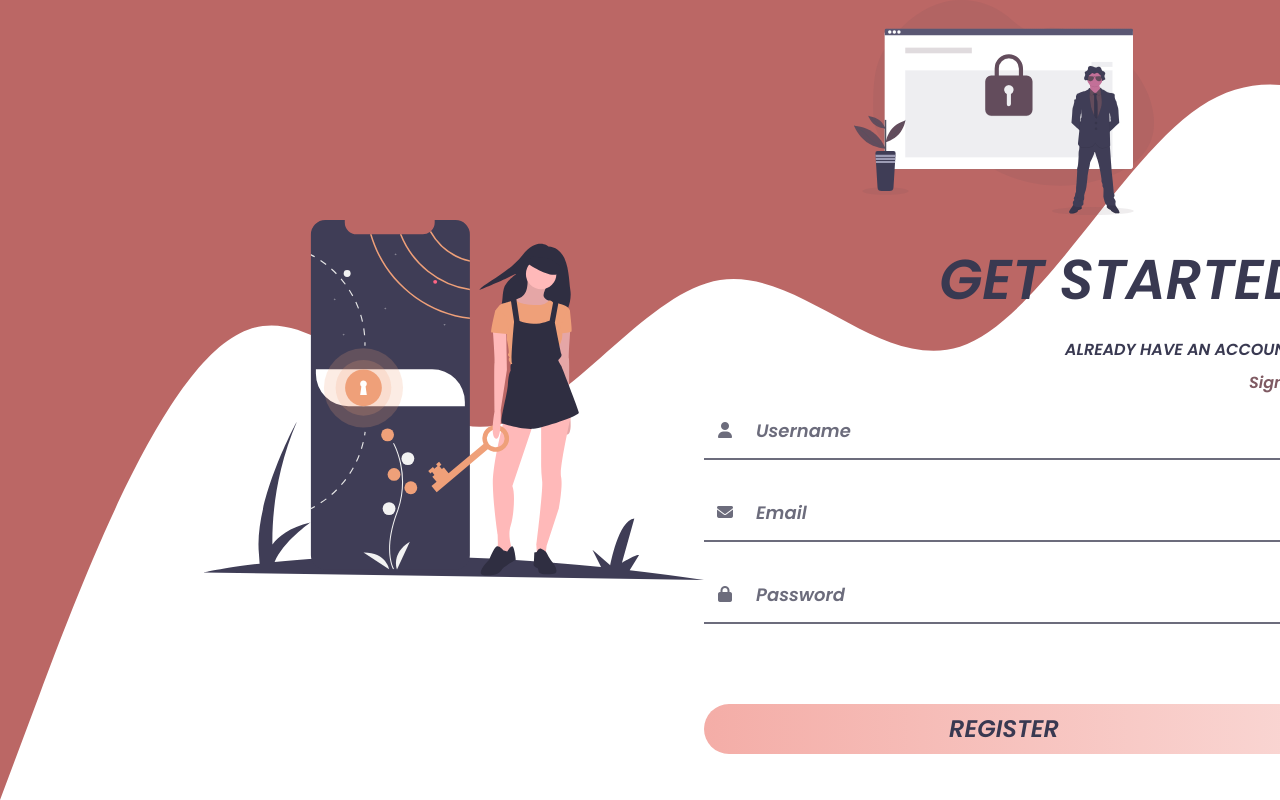
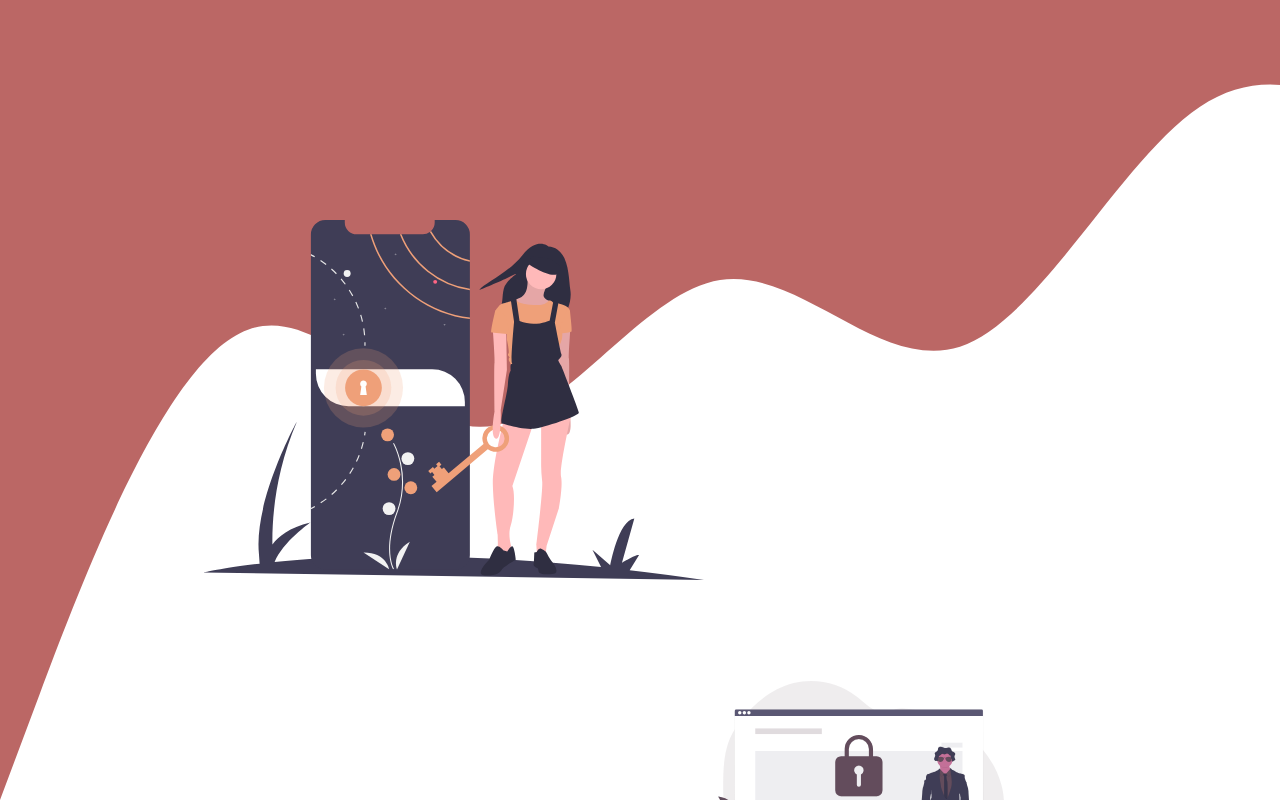
Before and after one commit to putraawali/coba-coba, a React (Create React App) app: page / in a window 1280 px wide. Shown: the top 800 px of the page. Built offline with nearby package versions, Linux system fonts and the light colour scheme.

Commit message:
forms is being separated to ease out the debugging process

```diff
--- a/src/index.css
+++ b/src/index.css
@@ -89,7 +89,7 @@ body{
   display: flex;
   align-items: center;
   text-align: center;
-  justify-content: center;
+  justify-content: space-evenly;
   grid-column: 1 / 2;
   grid-row:  1 / 2;
 }
@@ -98,9 +98,7 @@ body{
   display: flex;
   align-items: center;
   text-align: center;
-  justify-content: center;
-  grid-column: 1 / 2;
-  grid-row:  1 / 2;
+  justify-content: space-evenly;
 }
 
 .form-container{
@@ -117,12 +115,9 @@ body{
 
 form{
   width: 600px;
-}
-
-form.sign-in-form{
-  opacity: 1;
-  pointer-events: none;
-  height: 100%;
+  display: flex;
+  flex-direction: column;
+  justify-content: space-evenly;
 }
 
 .lap{
@@ -292,9 +287,9 @@ main.sign-in-mode form.sign-in-form{
   pointer-events: all;
 }
 
-form.sign-in-form{
+.sign-in-form{
   opacity: 0;
-  pointer-events: all;
+  pointer-events: none;
 }
 
 
```
Also changed, not shown: 1 other file (tests, documents, lock files or other folders).
